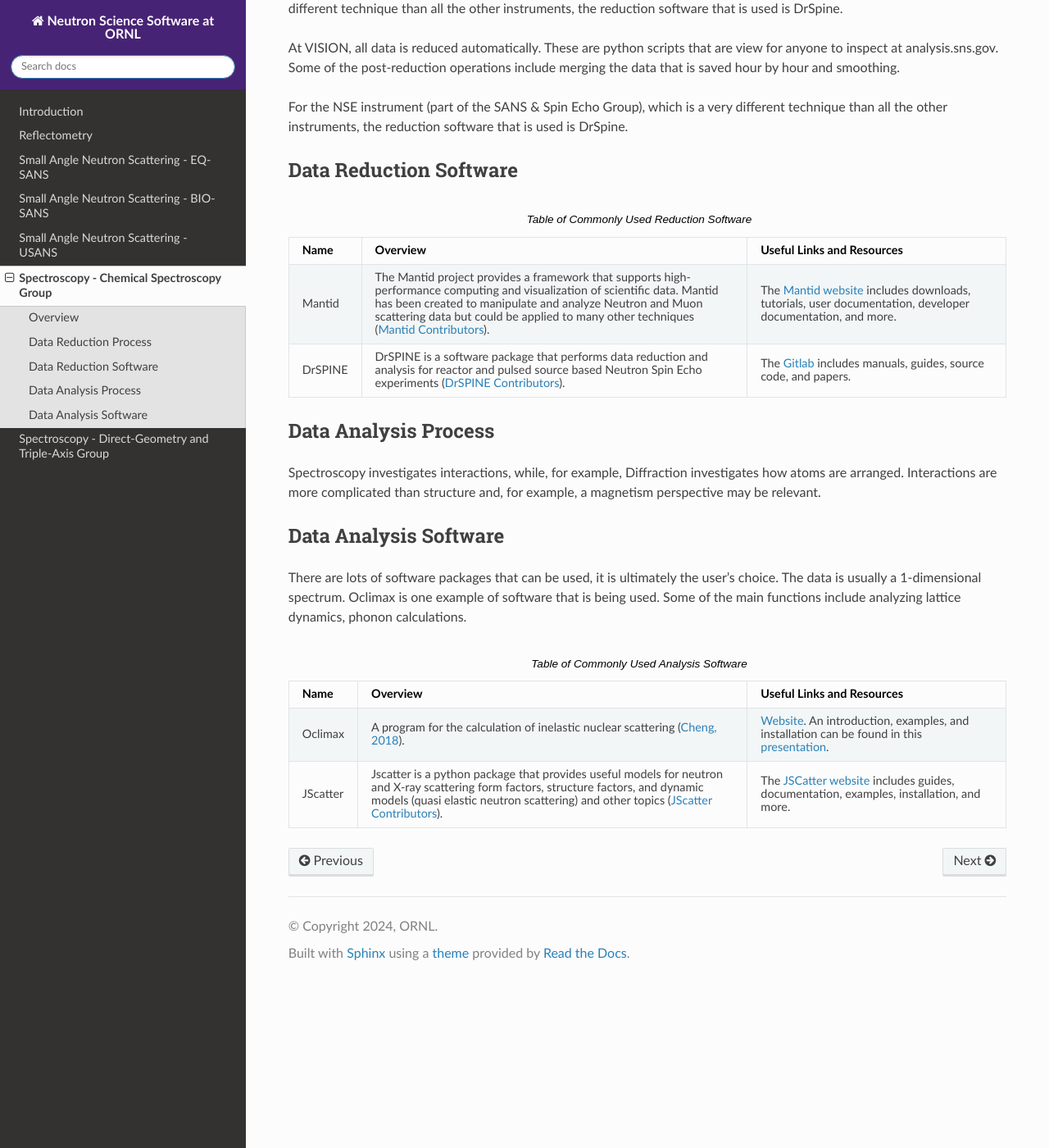
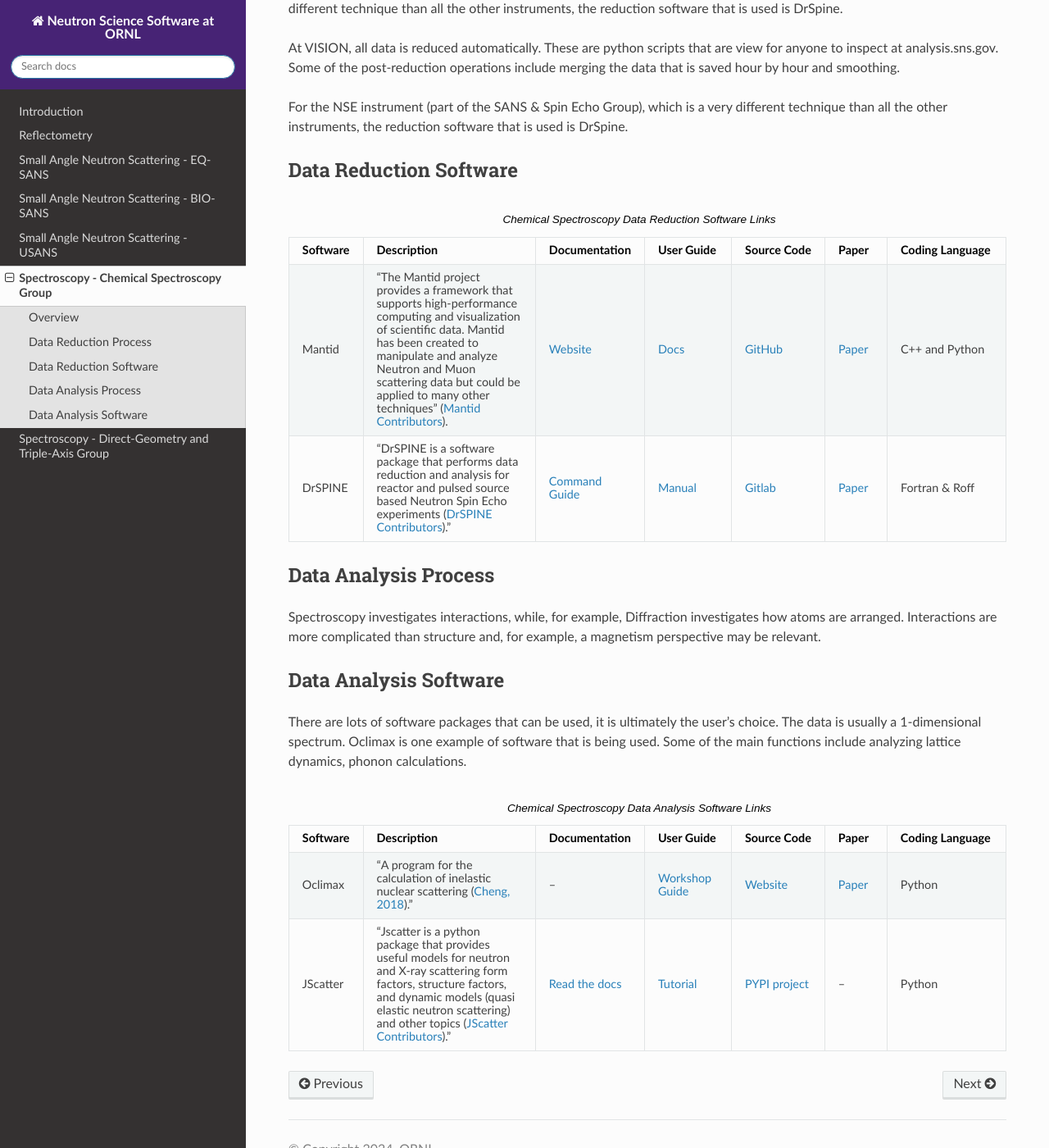
Before and after one commit to neutrons/neutrons-software-overview, a Sphinx documentation site: the page built from source/spectroscopy_chemical.rst, in a window 1280 px wide and 1400 px high, scrolled down 465 px. Shown: the whole window at 82% size. Built offline with Sphinx 7.4.7 and the Read the Docs theme 2.0.0, drawn with Linux system fonts in a browser that asks for light colours.

Commit message:
Update tables

```diff
--- a/source/spectroscopy_chemical.rst
+++ b/source/spectroscopy_chemical.rst
@@ -33,12 +33,31 @@
 Data Reduction Software
 -----------------------------------
 
-.. csv-table:: Table of Commonly Used Reduction Software
+.. list-table:: Chemical Spectroscopy Data Reduction Software Links
+   :widths: 8 25 13 11 10 8 15
    :header-rows: 1
 
-   "Name", "Overview", "Useful Links and Resources"
-   "Mantid", "The Mantid project provides a framework that supports high-performance computing and visualization of scientific data. Mantid has been created to manipulate and analyze Neutron and Muon scattering data but could be applied to many other techniques (`Mantid Contributors <https://mantidproject.org/Mantid_About.html>`_).", "The `Mantid website <https://www.mantidproject.org/>`_ includes downloads, tutorials, user documentation, developer documentation, and more."
-   "DrSPINE", "DrSPINE is a software package that performs data reduction and analysis for reactor and pulsed source based Neutron Spin Echo experiments (`DrSPINE Contributors <https://jugit.fz-juelich.de/nse/drspine/-/tree/pztest>`_).", "The `Gitlab <https://jugit.fz-juelich.de/nse/drspine/-/tree/pztest>`_ includes manuals, guides, source code, and papers."
+   * - Software
+     - Description
+     - Documentation
+     - User Guide
+     - Source Code
+     - Paper
+     - Coding Language
+   * - Mantid
+     - "The Mantid project provides a framework that supports high-performance computing and visualization of scientific data. Mantid has been created to manipulate and analyze Neutron and Muon scattering data but could be applied to many other techniques" (`Mantid Contributors <https://mantidproject.org/Mantid_About.html>`_).
+     - `Website <https://developer.mantidproject.org/>`_
+     - `Docs <https://docs.mantidproject.org/nightly/>`_
+     - `GitHub <https://github.com/mantidproject/mantid>`_
+     - `Paper <https://ieeexplore.ieee.org/document/9377836>`_
+     - C++ and Python
+   * - DrSPINE
+     - "DrSPINE is a software package that performs data reduction and analysis for reactor and pulsed source based Neutron Spin Echo experiments (`DrSPINE Contributors <https://jugit.fz-juelich.de/nse/drspine/-/tree/pztest>`_)."
+     - `Command Guide <https://www.osti.gov/biblio/1883898/>`_
+     - `Manual <https://jugit.fz-juelich.de/nse/drspine/-/wikis/manual>`_
+     - `Gitlab <https://jugit.fz-juelich.de/nse/drspine/-/tree/pztest>`_
+     - `Paper <https://journals.iucr.org/j/issues/2019/05/00/po5149/index.html>`_
+     - Fortran & Roff
 
 Data Analysis Process
 -----------------------------------
@@ -55,9 +74,29 @@
 example of software that is being used. Some of the main functions include
 analyzing lattice dynamics, phonon calculations.
 
-.. csv-table:: Table of Commonly Used Analysis Software
+
+.. list-table:: Chemical Spectroscopy Data Analysis Software Links
+   :widths: 8 25 13 11 10 8 15
    :header-rows: 1
 
-   "Name", "Overview", "Useful Links and Resources"
-   "Oclimax", "A program for the calculation of inelastic nuclear scattering (`Cheng, 2018 <https://neutrons.ornl.gov/sites/default/files/2018-NXS_Lecture_YQCheng_2.pdf>`_).", "`Website <https://sites.google.com/site/ornliceman/oclimax>`_. An introduction, examples, and installation can be found in this `presentation <https://neutrons.ornl.gov/sites/default/files/2018-NXS_Lecture_YQCheng_2.pdf>`_."
-   "JScatter", "Jscatter is a python package that provides useful models for neutron and X-ray scattering form factors, structure factors, and dynamic models (quasi elastic neutron scattering) and other topics (`JScatter Contributors <https://pypi.org/project/jscatter/>`_).", "The `JSCatter website <https://pypi.org/project/jscatter/>`_ includes guides, documentation, examples, installation, and more."
+   * - Software
+     - Description
+     - Documentation
+     - User Guide
+     - Source Code
+     - Paper
+     - Coding Language
+   * - Oclimax
+     - "A program for the calculation of inelastic nuclear scattering (`Cheng, 2018 <https://neutrons.ornl.gov/sites/default/files/2018-NXS_Lecture_YQCheng_2.pdf>`_)."
+     - --
+     - `Workshop Guide <https://conference.sns.gov/event/242/attachments/600/4587/Chemical_Spectroscopy_Software_2020_Cheng.pdf>`_
+     - `Website <https://sites.google.com/site/ornliceman/download>`_
+     - `Paper <https://www.osti.gov/biblio/1845813>`_
+     - Python
+   * - JScatter
+     - "Jscatter is a python package that provides useful models for neutron and X-ray scattering form factors, structure factors, and dynamic models (quasi elastic neutron scattering) and other topics (`JScatter Contributors <https://pypi.org/project/jscatter/>`_)."
+     - `Read the docs <https://jscatter.readthedocs.io/en/latest/>`_
+     - `Tutorial <https://jscatter.readthedocs.io/en/latest/BeginnersGuide.html>`_
+     - `PYPI project <https://pypi.org/project/jscatter/>`_
+     - --
+     - Python
```
